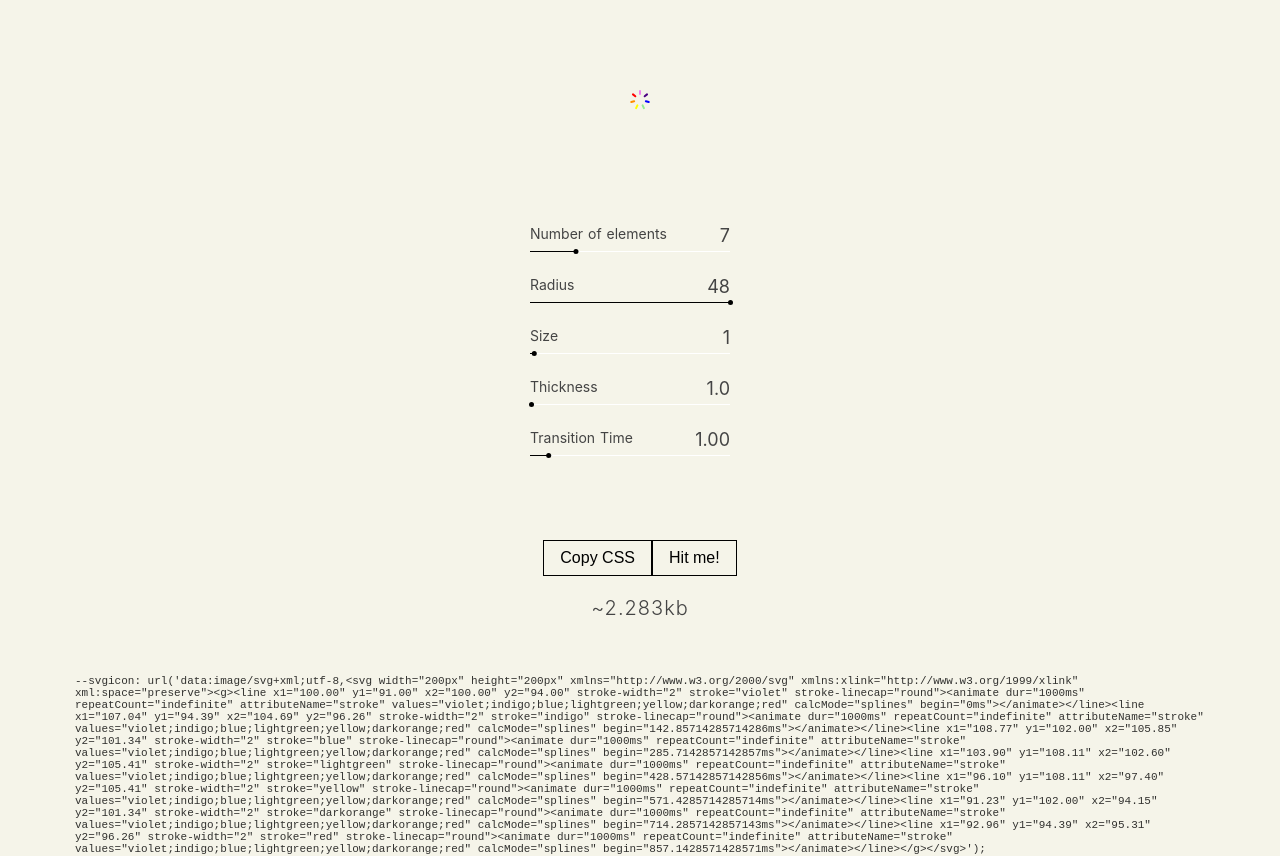
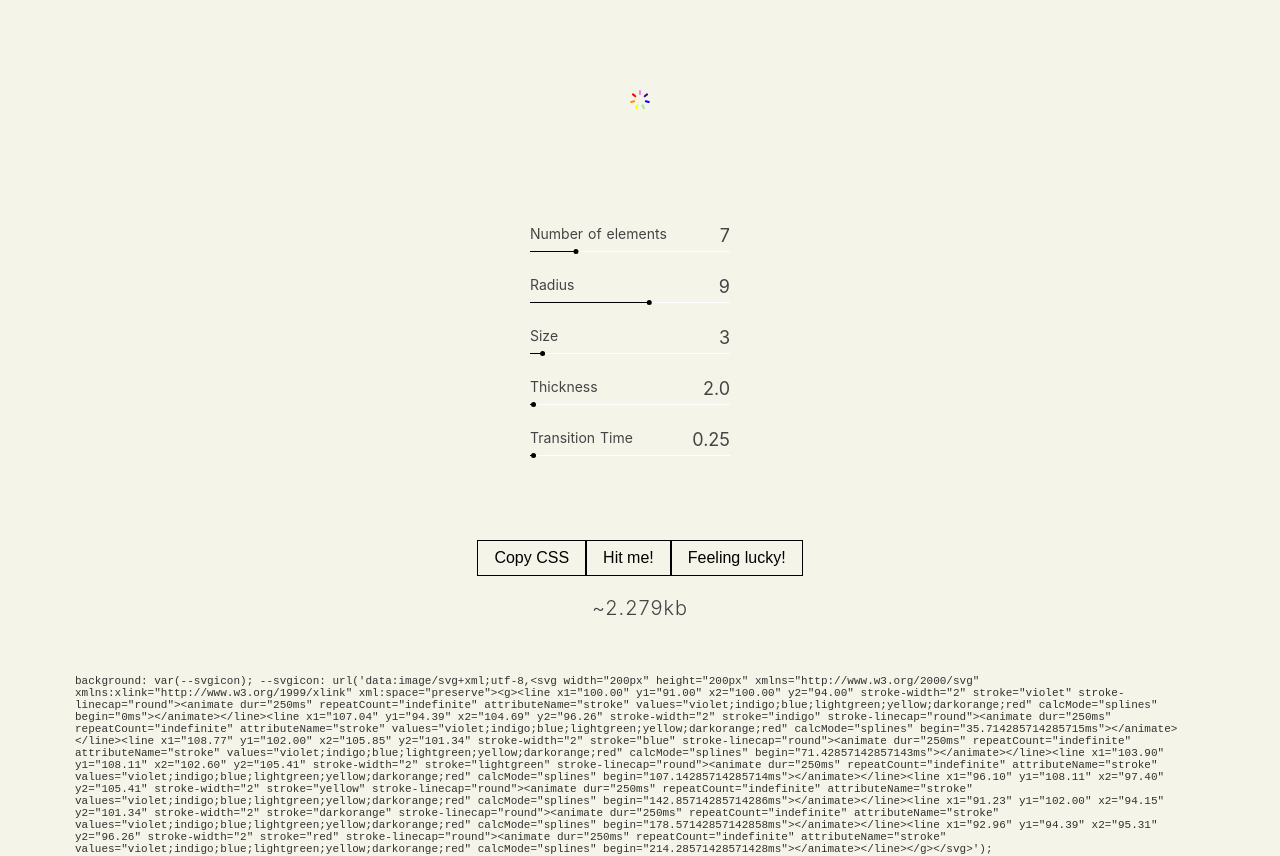
Before and after one commit to tomekkozysa/svg-spinner, a Nuxt app: page / in a window 1280 px wide. Shown: the top 856 px of the page. Built offline with nearby package versions, Linux system fonts and the light colour scheme.

Commit message:
dragbar watch default, feeling lucky

```diff
--- a/components/Dragbar.vue
+++ b/components/Dragbar.vue
@@ -90,10 +90,14 @@ export default {
     },
     watch:{
         default:function(val){
+            if(this.is_mousedown){
+                return;
+            }
             this.value=val;
         }
     },
     methods:{
+
         range:function(value){
             let newvalue  = (value - this.rangein.min) * (this.rangeout.max - this.rangeout.min) / (this.rangein.max - this.rangein.min) + this.rangeout.min;
 
@@ -244,6 +248,7 @@ small{
     left:0;
     z-index: 1;
     position: absolute;
+    transition: all .2s;
 }
 .dragbar-trackbar-track{
     position: absolute;
@@ -259,7 +264,7 @@ small{
 
     height:var(--tb-dot-size);
     width:var(--tb-dot-size);
-    transition: all .1s;
+    transition: all .2s;
     border-radius:999em;
     background:var(--tb-dot-bgr);
     position:absolute;
--- a/pages/index.vue
+++ b/pages/index.vue
@@ -22,11 +22,11 @@
 
      <div>
        <div class="ui">
-      <Dragbar :rangeout="{min:2,max:24}" :step="1"  :decimals="0" :default="7" label="Number of elements" @update="updateHandler($event,'count');" class="ui-bar"/>
-      <Dragbar :rangeout="{min:-48,max:48}" :step="1"  :decimals="0" :default="48" label="Radius"  @update="updateHandler($event,'radius');" class="ui-bar"/>
-      <Dragbar :rangeout="{min:0.1,max:48}" :step=".1" :decimals="0"  :default="1" label="Size" @update="updateHandler($event,'r');" class="ui-bar"/>
-      <Dragbar :rangeout="{min:.5,max:100}" :step=".5" :decimals="1"  :default="1" label="Thickness" @update="updateHandler($event,'thickness');" class="ui-bar"/>
-      <Dragbar :rangeout="{min:0.1,max:10}" :step=".1" :decimals="2"  :default="1" label="Transition Time " @update="updateSpeed" class="ui-bar" />
+      <Dragbar :rangeout="{min:2,max:24}" :step="1"  :decimals="0" :default="count" label="Number of elements" @update="updateHandler($event,'count');" class="ui-bar"/>
+      <Dragbar :rangeout="{min:-48,max:48}" :step="1"  :decimals="0" :default="radius" label="Radius"  @update="updateHandler($event,'radius');" class="ui-bar"/>
+      <Dragbar :rangeout="{min:0.1,max:48}" :step=".1" :decimals="0"  :default="r" label="Size" @update="updateHandler($event,'r');" class="ui-bar"/>
+      <Dragbar :rangeout="{min:.5,max:100}" :step=".5" :decimals="1"  :default="thickness" label="Thickness" @update="updateHandler($event,'thickness');" class="ui-bar"/>
+      <Dragbar :rangeout="{min:0.1,max:10}" :step=".1" :decimals="2"  :default="time" label="Transition Time " @update="updateSpeed" class="ui-bar" />
     </div>
 
     <div class="ui-secondary">
@@ -34,6 +34,7 @@
 
         <button @click="copyCSS" class="action-default">Copy CSS</button>
         <button @click="(e)=>fullscreenmode=!fullscreenmode" class="action-default">Hit me!</button>
+        <button @click="lucky" class="action-default">Feeling lucky!</button>
       </div>
 
        <div class="svg-bytes-value" >~{{svgcode | bytes}}</div>
@@ -41,7 +42,7 @@
     </div>
 
 
-    <textarea class="code" ref="csscode">
+    <textarea class="code" ref="csscode">background: var(--svgicon);
 --svgicon: url('{{svgcode}}');
     </textarea>
 
@@ -81,7 +82,7 @@ export default {
       radius:9,
       r:3,
       thickness:2,
-      time:1,
+      time:.25,
       dotspeed:.25,
       svgcode:'',
       images:'',
@@ -98,6 +99,15 @@ export default {
   },
   computed:{},
   methods:{
+    lucky:function(){
+
+        this.count = 1+Math.random()*23;
+        this.radius = Math.random()*48 - Math.random()*48;
+        this.r = Math.random()*36;
+        this.thickness = Math.random()*25;
+        this.time = Math.random()*1 + Math.random()*5;
+        this.dotspeed = Math.random()*10/10;
+    },
     updateHandler(value,type){
       this[type] = value;
       this.updatePreview();
```
